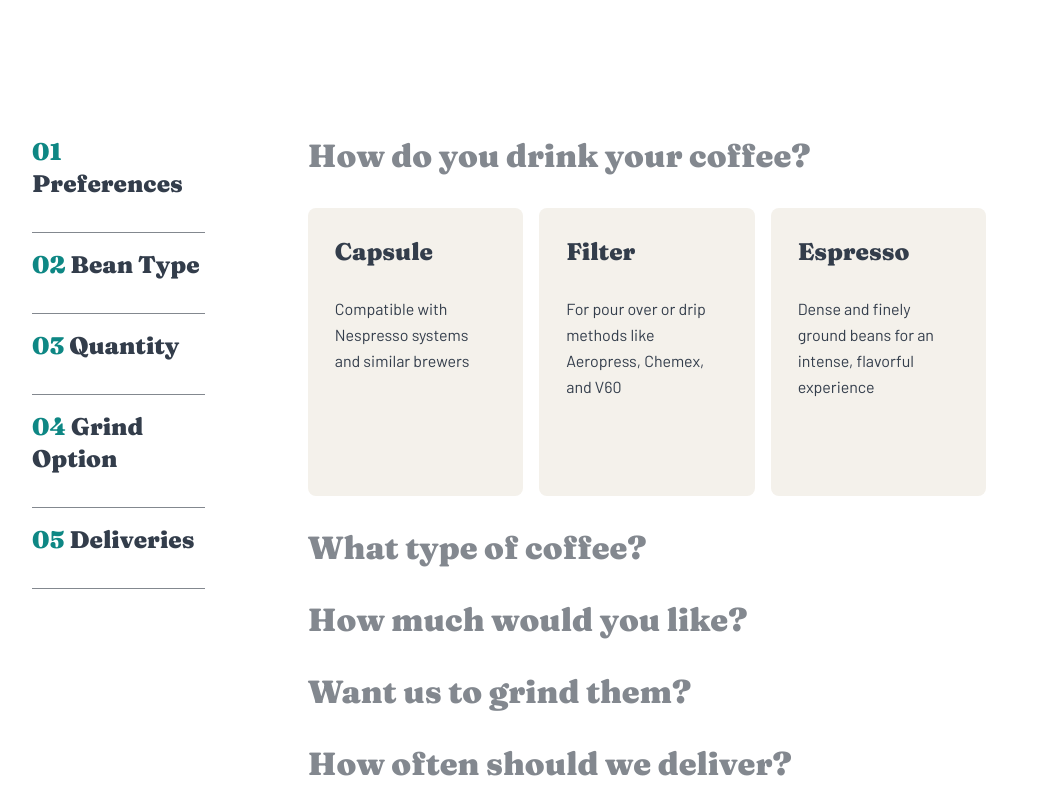
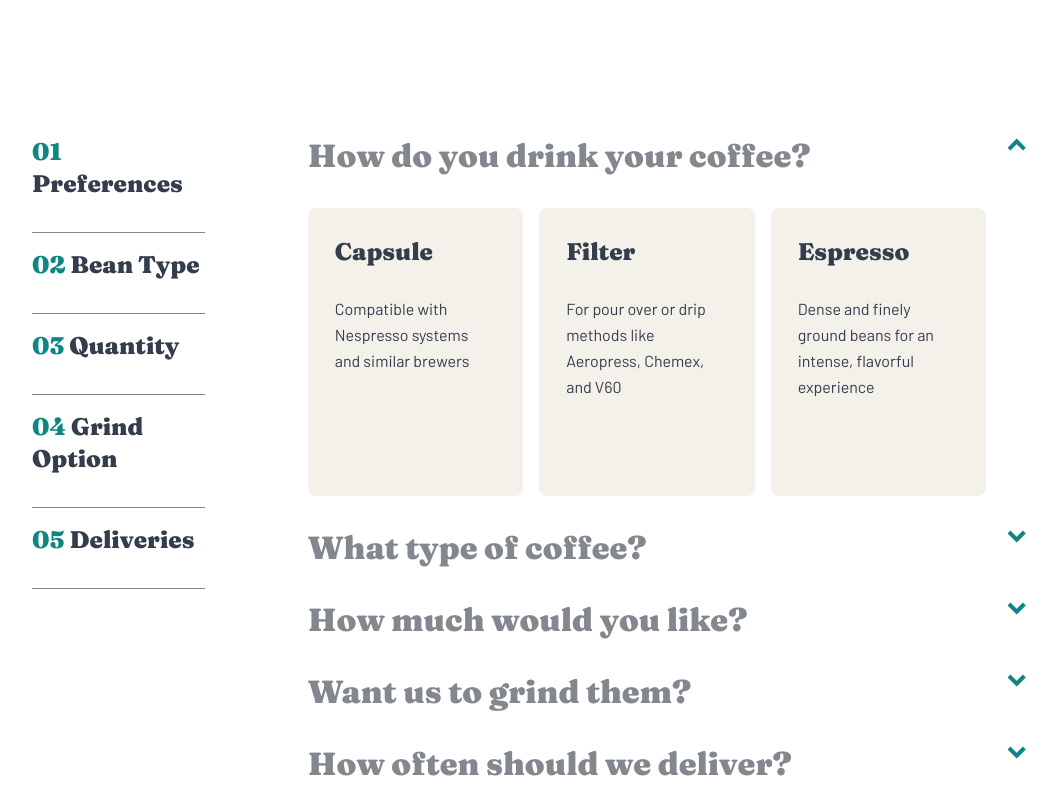
Before and after one commit to DanijelOsovnikar/CoffeeRoasters, an Angular app: page /subscribe in a window 1280 px wide. Shown: the part 1260-2060 px from the top of the page, without its empty margins (127-1184 px from the left). Built offline with nearby package versions, Linux system fonts and the light colour scheme.

Commit message:
All functionality done

```diff
--- a/src/app/core/subscribe/subscribe.component.html
+++ b/src/app/core/subscribe/subscribe.component.html
@@ -79,6 +79,20 @@
     <div class="optionsColumn">
       <button (click)="toggleFunc($event)" class="accordion smallHeading">
         How do you drink your coffee?
+        <svg
+          xmlns="http://www.w3.org/2000/svg"
+          width="19"
+          height="13"
+          viewBox="0 0 19 13"
+          fill="none"
+        >
+          "
+          <path
+            d="M15.9486 12.5099L18.777 9.68146L9.68136 0.585796L0.585693 9.68146L3.41412 12.5099L9.68091 6.24267L15.9486 12.5099Z"
+            fill="#0E8784"
+          />
+          "
+        </svg>
       </button>
       <div class="panelWrapper" style="display: flex; max-height: 320px">
         <input
@@ -135,7 +149,20 @@
       </div>
       <button (click)="toggleFunc($event)" class="accordion smallHeading">
         What type of coffee?
+        <svg
+          xmlns="http://www.w3.org/2000/svg"
+          width="19"
+          height="13"
+          viewBox="0 0 19 13"
+          fill="none"
+        >
+          <path
+            d="M15.9486 0.585815L18.777 3.41424L9.68136 12.5099L0.585693 3.41424L3.41412 0.585815L9.68091 6.85303L15.9486 0.585815Z"
+            fill="#0E8784"
+          />
+        </svg>
       </button>
+
       <div class="panelWrapper" style="display: none">
         <input
           type="radio"
@@ -188,6 +215,18 @@
       </div>
       <button (click)="toggleFunc($event)" class="accordion smallHeading">
         How much would you like?
+        <svg
+          xmlns="http://www.w3.org/2000/svg"
+          width="19"
+          height="13"
+          viewBox="0 0 19 13"
+          fill="none"
+        >
+          <path
+            d="M15.9486 0.585815L18.777 3.41424L9.68136 12.5099L0.585693 3.41424L3.41412 0.585815L9.68091 6.85303L15.9486 0.585815Z"
+            fill="#0E8784"
+          />
+        </svg>
       </button>
       <div class="panelWrapper" style="display: none">
         <input
@@ -249,6 +288,18 @@
         id="disabledButton"
       >
         Want us to grind them?
+        <svg
+          xmlns="http://www.w3.org/2000/svg"
+          width="19"
+          height="13"
+          viewBox="0 0 19 13"
+          fill="none"
+        >
+          <path
+            d="M15.9486 0.585815L18.777 3.41424L9.68136 12.5099L0.585693 3.41424L3.41412 0.585815L9.68091 6.85303L15.9486 0.585815Z"
+            fill="#0E8784"
+          />
+        </svg>
       </button>
       <div class="panelWrapper" style="display: none">
         <input
@@ -302,6 +353,18 @@
       </div>
       <button (click)="toggleFunc($event)" class="accordion smallHeading">
         How often should we deliver?
+        <svg
+          xmlns="http://www.w3.org/2000/svg"
+          width="19"
+          height="13"
+          viewBox="0 0 19 13"
+          fill="none"
+        >
+          <path
+            d="M15.9486 0.585815L18.777 3.41424L9.68136 12.5099L0.585693 3.41424L3.41412 0.585815L9.68091 6.85303L15.9486 0.585815Z"
+            fill="#0E8784"
+          />
+        </svg>
       </button>
       <div class="panelWrapper" style="display: none">
         <input
--- a/src/app/core/subscribe/subscribe.component.scss
+++ b/src/app/core/subscribe/subscribe.component.scss
@@ -205,11 +205,8 @@
     border: none;
     outline: none;
     transition: 0.4s;
-
-    // .active,
-    // &:hover {
-    //   // background-color: #ccc;
-    // }
+    display: flex;
+    justify-content: space-between;
   }
   .panelWrapper {
     display: flex;
--- a/src/app/core/subscribe/subscribe.component.ts
+++ b/src/app/core/subscribe/subscribe.component.ts
@@ -34,11 +34,16 @@ export class SubscribeComponent implements OnInit {
     event.target.classList.toggle('active');
 
     let panel = event.srcElement.nextElementSibling;
+    let path = event.target.lastChild;
 
     if (panel.style.display === 'flex') {
       panel.style.display = 'none';
+      path.innerHTML =
+        "<path d='M15.9486 0.585815L18.777 3.41424L9.68136 12.5099L0.585693 3.41424L3.41412 0.585815L9.68091 6.85303L15.9486 0.585815Z' fill='#0E8784'/>";
     } else {
       panel.style.display = 'flex';
+      path.innerHTML =
+        "<path d='M15.9486 12.5099L18.777 9.68146L9.68136 0.585796L0.585693 9.68146L3.41412 12.5099L9.68091 6.24267L15.9486 12.5099Z' fill='#0E8784'/>";
     }
 
     if (panel.style.maxHeight) {
```
